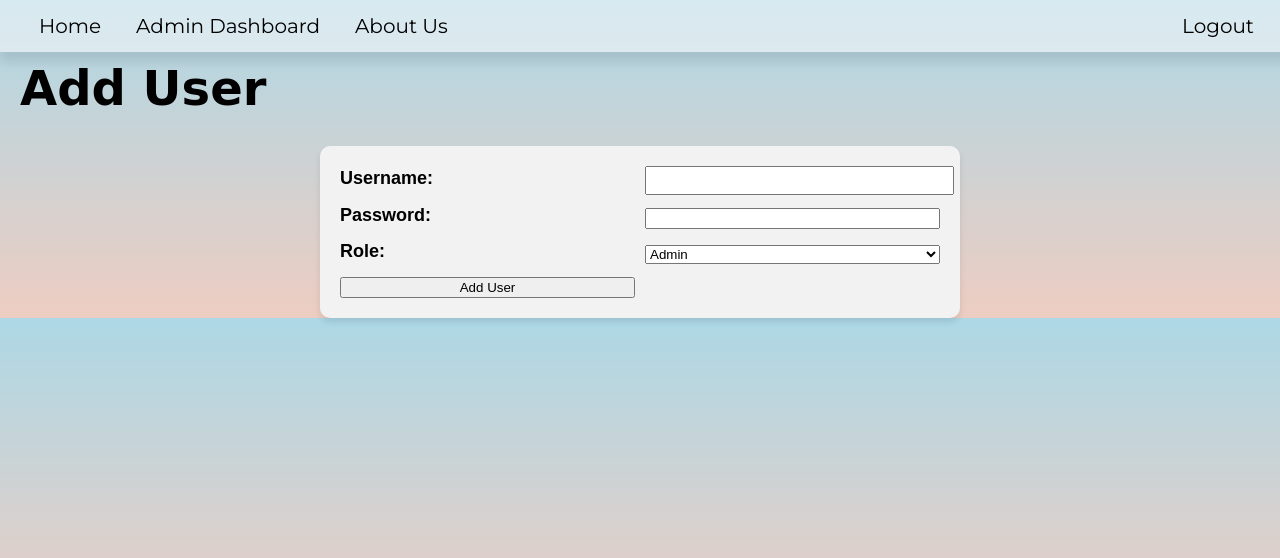
After one commit to AndyisTianyiZhang/intro_to_db_cityjail, a Flask app: page /add_user in a window 1280 px wide. The commit adds this page. Shown: the top 558 px of the page. Run offline with Flask 3, Linux system fonts and the light colour scheme; the visitor is signed in with stand-in values (Sample User, id 1); data that the repository does not hold is empty.

Commit message:
update
user management dash

```diff
--- a/app.py
+++ b/app.py
@@ -40,7 +40,7 @@ class User(UserMixin):
             return None
 
     def is_admin(self):
-        return self.username == 'admin'
+        return self.role == 'admin'
 
 
 # Flask-Login user_loader callback
@@ -57,6 +57,11 @@ def admin_required(f):
             return redirect(url_for('dashboard'))
         return f(*args, **kwargs)
     return decorated_function
+
+# About page
+@app.route('/about')
+def about():
+    return render_template('Zzz_about.html')
 
 # Admin dashboard
 @app.route('/admin_dashboard')
@@ -76,7 +81,8 @@ def login():
     if current_user.is_authenticated:
         if current_user.role == 'admin':
             return redirect(url_for('admin_dashboard'))
-        return redirect(url_for('dashboard'))
+        else:
+            return redirect(url_for('dashboard'))
     if request.method == 'POST':
         username = request.form.get('username')
         password = request.form.get('password')
@@ -87,9 +93,12 @@ def login():
         cur.close()
 
         if result:
-            user = User(result[0], result[1], result[2], result[3])  # Include the role in the User constructor
+            user = User(result[0], result[1], result[2], result[3])
             login_user(user)
-            next_page = request.args.get('next', url_for('dashboard'))
+            if user.is_admin():
+                next_page = request.args.get('next', url_for('admin_dashboard'))
+            else:
+                next_page = request.args.get('next', url_for('dashboard'))
             return redirect(next_page)
 
         flash('Invalid username or password', 'error')
@@ -269,11 +278,79 @@ def update_criminal(criminal_ID):
     return render_template('update_criminal.html', criminal=criminal)
 
 
+@app.route('/all_user')
+@login_required
+def all_user():
+    with mysql.cursor() as cur:
+        cur.execute("SELECT * FROM users;")
+        result = cur.fetchall()
 
-# About page
-@app.route('/about')
-def about():
-    return render_template('Zzz_about.html')
+    return render_template('all_users.html', users=result)
+
+@app.route('/add_user', methods=['GET', 'POST'])
+@login_required
+@admin_required
+def add_user():
+    if request.method == 'POST':
+        # Retrieve form data
+        username = request.form['username']
+        password = request.form['password']
+        role = request.form['role']
+
+        # Insert new user into the database
+        with mysql.cursor() as cur:
+            cur.execute('INSERT INTO users (username, password, role) VALUES (%s, %s, %s)', (username, password, role))
+            mysql.commit()
+
+        flash('New user added successfully!', 'success')
+        return redirect(url_for('all_user'))
+
+    return render_template('add_user.html')
+
+@app.route('/delete_user/<int:user_id>', methods=['GET', 'POST'])
+@login_required
+@admin_required
+def delete_user(user_id):
+    with mysql.cursor() as cur:
+        cur.execute('DELETE FROM users WHERE id = %s', (user_id,))
+        mysql.commit()
+
+    flash('User deleted successfully!', 'success')
+    return redirect(url_for('all_user'))
+
+@app.route('/update_user/<int:user_id>', methods=['GET', 'POST'])
+@login_required
+@admin_required
+def update_user(user_id):
+    if request.method == 'POST':
+        username = request.form['username']
+        password = request.form['password']
+        role = request.form['role']
+
+        with mysql.cursor() as cur:
+            cur.execute("""
+                UPDATE users
+                SET username = %s, password = %s, role = %s
+                WHERE id = %s
+            """, (username, password, role, user_id))
+            mysql.commit()
+
+        flash('User information updated successfully!', 'success')
+        return redirect(url_for('all_user'))
+
+    with mysql.cursor() as cur:
+        cur.execute("SELECT * FROM users WHERE id = %s", (user_id,))
+        user = cur.fetchone()
+
+    if user is None:
+        flash('User not found', 'error')
+        return redirect(url_for('all_user'))
+
+    return render_template('update_user.html', user=user)
+
+
+
+
 
 if __name__ == '__main__':
     app.run(debug=True, host='0.0.0.0', port = 8000)
--- a/static/style.css
+++ b/static/style.css
@@ -12,7 +12,7 @@ body {
 .topnav {
   font-family: 'Montserrat', sans-serif;
   position: fixed;
-  padding: 0;
+  padding: 0 20px;
   margin: 0;
   top: 0;
   left: 0;
@@ -20,7 +20,23 @@ body {
   background-color: #f6f7f895;
   z-index: 999;
   box-shadow: 0 10px 10px rgba(0, 0, 0, 0.1); /* Add a subtle box shadow */
+  display: flex;
+  justify-content: space-between;
+  align-items: center;
 }
+
+.menu-links-container {
+  display: flex;
+  align-items: center;
+}
+
+.auth-links-container {
+  display: flex;
+  align-items: center;
+  margin-right: 30px;
+}
+
+
 
 
 .topnav a {
--- /dev/null
+++ b/templates/add_user.html
@@ -0,0 +1,26 @@
+<!DOCTYPE html>
+{% extends 'base.html' %}
+
+{% block title %}
+  Add User - ZzzCrimeCheck
+{% endblock %}
+{% block content %}
+    <div class="container">
+      <h2>Add User</h2>
+      <form method="POST" action="{{ url_for('add_user') }}">
+        <label for="username">Username:</label>
+        <input type="text" id="username" name="username" required>
+
+        <label for="password">Password:</label>
+        <input type="password" id="password" name="password" required>
+
+        <label for="role">Role:</label>
+        <select id="role" name="role">
+          <option value="admin">Admin</option>
+          <option value="user">User</option>
+        </select>
+
+        <button type="submit">Add User</button>
+      </form>
+    </div>
+{% endblock %}
--- a/templates/admin_dashboard.html
+++ b/templates/admin_dashboard.html
@@ -7,6 +7,9 @@
     <div class="dash-container">
       <h2>Admin Dashboard</h2>
       <div class="dashboard-menu">
+        <a href="{{ url_for('all_user') }}" class="dashboard-item">
+          <h3>User Management</h3>
+        </a>
         <a href="{{ url_for('search') }}" class="dashboard-item">
           <h3>Search</h3>
         </a>
--- a/templates/base.html
+++ b/templates/base.html
@@ -8,12 +8,23 @@
   </head>
   <body>
     <div class="topnav">
-      <a href="{{ url_for('index') }}">Home</a>
-      <a href="{{ url_for('login') }}">Dashboard</a>
-      <a href="{{ url_for('about') }}">About Us</a>
-      {% if current_user.is_authenticated %}
-        <a href="{{ url_for('logout') }}" class="logout-link">Logout</a>
-      {% endif %}
+      <div class="menu-links-container">
+        <a href="{{ url_for('index') }}">Home</a>
+        {% if current_user.role == 'admin' %}
+          <a href="{{ url_for('admin_dashboard') }}">Admin Dashboard</a>
+        {% endif %}
+        {% if current_user.role == 'user' %}
+          <a href="{{ url_for('dashboard') }}">Dashboard</a>
+        {% endif %}
+        <a href="{{ url_for('about') }}">About Us</a>
+      </div>
+      <div class="auth-links-container">
+        {% if current_user.is_authenticated %}
+          <a href="{{ url_for('logout') }}" class="auth-link logout-link">Logout</a>
+        {% else %}
+          <a href="{{ url_for('login') }}" class="auth-link login-link">Login</a>
+        {% endif %}
+      </div>
     </div>
 
     {% block content %}
```
Also changed, not shown: templates/all_users.html (added, +48 -0 lines), templates/update_user.html (added, +35 -0 lines).
